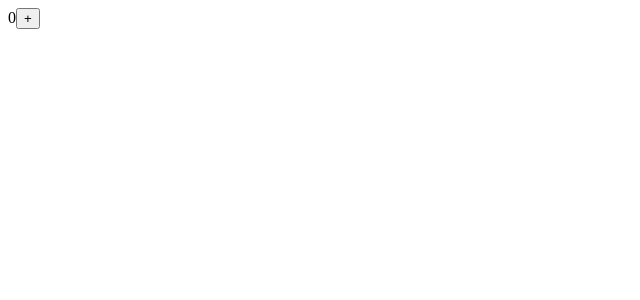
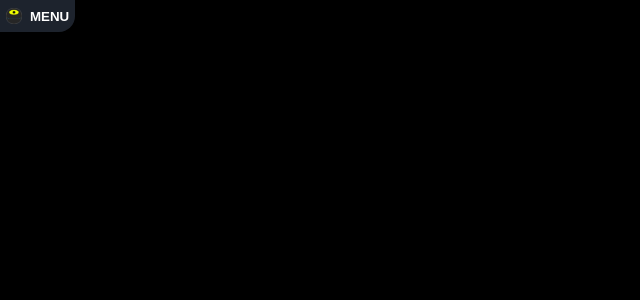
Before and after one commit to GTFTT/sellbot, a React (Vite) app: page / in a window 1280 px wide. Shown: the top 300 px of the page, without its empty margins (0-640 px from the left). Built offline with nearby package versions, Linux system fonts and the light colour scheme.

Commit message:
Adjusted app styles

```diff
--- /dev/null
+++ b/src/App.module.css
@@ -0,0 +1,6 @@
+.app {
+  background: black;
+  min-height: 100vh;
+  padding: 0;
+  margin: 0;
+}
--- a/src/App.tsx
+++ b/src/App.tsx
@@ -1,14 +1,12 @@
-import { useState } from 'react'
-import './App.css'
+import styles from './App.module.css'
+import {Header} from "./compoentns/Header/Header.tsx";
 
 function App() {
-  const [count, setCount] = useState(0)
+  return (
+    <div className={styles.app}>
+      <Header />
 
-  return (
-    <>
-      {count}
-      <button onClick={() => setCount(count + 1)}>+</button>
-    </>
+    </div>
   )
 }
 
--- a/src/index.css
+++ b/src/index.css
@@ -1,3 +1,9 @@
 :root {
+  box-sizing: border-box;
+  font-family: Arial, Helvetica, sans-serif;
+}
 
+body {
+  padding: 0;
+  margin: 0;
 }
```
Also changed, not shown: src/App.css (deleted).
